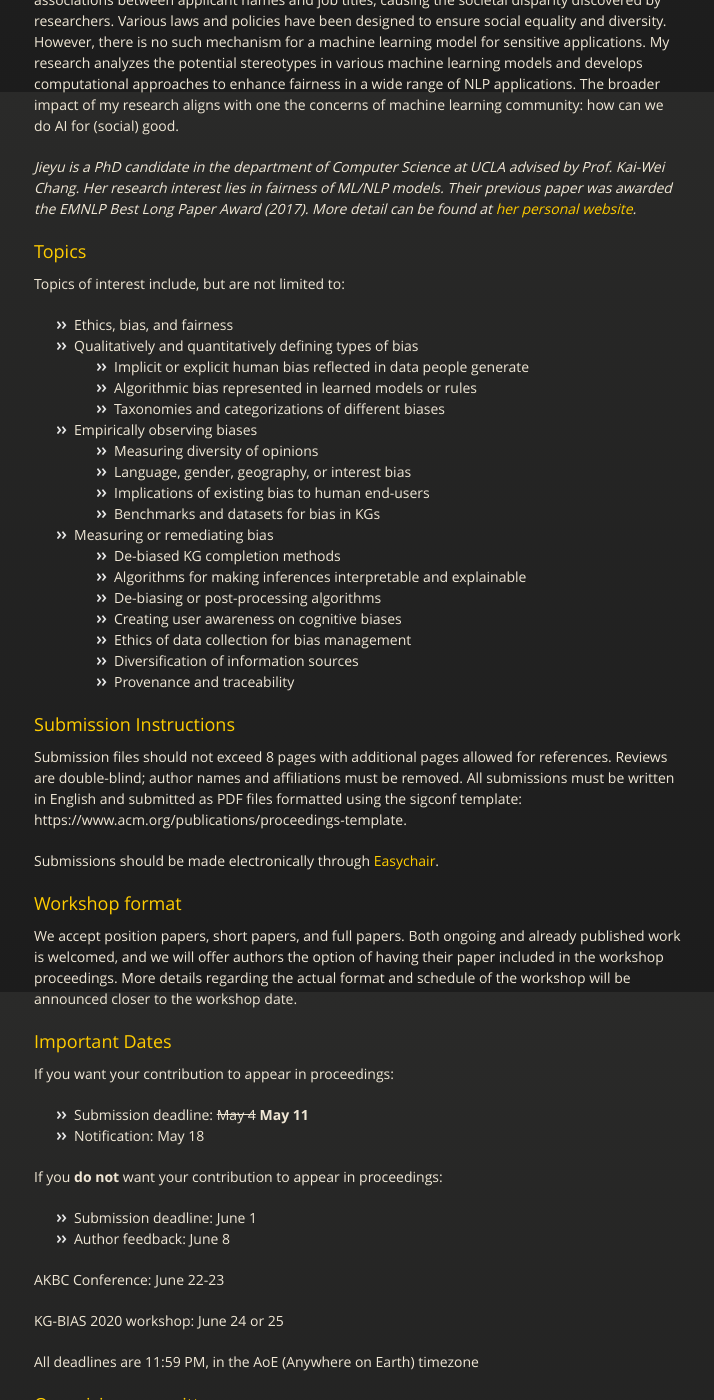
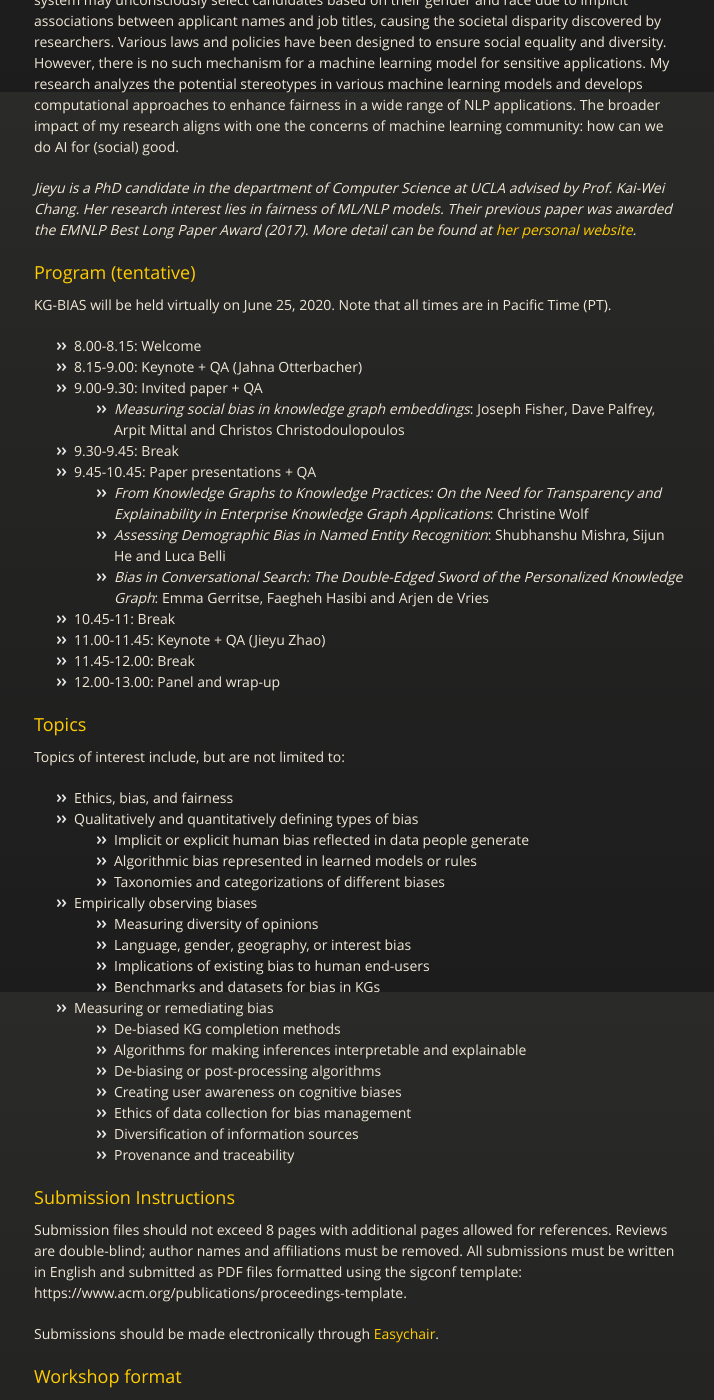
Before and after one commit to kg-bias/kg-bias.github.io, a Jekyll site: the page built from index.md, in a window 1280 px wide and 1400 px high, scrolled down 1708 px. Shown: the whole window, without its empty margins (281-995 px from the left). Built offline with Jekyll 4.4.1, drawn with Linux system fonts in a browser that asks for light colours; some of the changed text lies outside the part shown.

Commit message:
Add tentative program

```diff
--- a/index.md
+++ b/index.md
@@ -15,6 +15,7 @@ This workshop – to be held for the first time at AKBC 2020 – addresses the q
 - <a href="#keynote">Keynote speakers</a>
   - <a href="#jahna">Jahna Otterbacher, Open University of Cyprus</a>
   - <a href="#jieyu">Jieyu Zhao, University of California - Los Angeles</a>
+- <a href="#program">Program</a>
 - <a href="#topics">Topics</a>
 - <a href="#submission">Submission instructions</a>
 - <a href="#format">Workshop format</a>
@@ -59,6 +60,25 @@ Natural Language Processing (NLP) plays an important role in many applications,
 
 _Jieyu is a PhD candidate in the department of Computer Science at UCLA advised by Prof. Kai-Wei Chang. Her research interest lies in fairness of ML/NLP models. Their previous paper was awarded the EMNLP Best Long Paper Award (2017). More detail can be found at [her personal website](https://jyzhao.net/)._
 
+### <a id="program">Program (tentative)</a>
+
+KG-BIAS will be held virtually on June 25, 2020.
+Note that all times are in Pacific Time (PT).
+
+- 8.00-8.15:	Welcome
+- 8.15-9.00: Keynote + QA (Jahna Otterbacher)
+- 9.00-9.30: Invited paper + QA
+  - _Measuring social bias in knowledge graph embeddings_: Joseph Fisher, Dave Palfrey, Arpit Mittal and Christos Christodoulopoulos
+- 9.30-9.45: Break
+- 9.45-10.45: Paper presentations + QA
+  - _From Knowledge Graphs to Knowledge Practices: On the Need for Transparency and Explainability in Enterprise Knowledge Graph Applications_: Christine Wolf
+  - _Assessing Demographic Bias in Named Entity Recognition_: Shubhanshu Mishra, Sijun He and Luca Belli
+  - _Bias in Conversational Search: The Double-Edged Sword of the Personalized Knowledge Graph_: Emma Gerritse, Faegheh Hasibi and Arjen de Vries
+- 10.45-11: Break
+- 11.00-11.45: Keynote + QA (Jieyu Zhao)
+- 11.45-12.00: Break
+- 12.00-13.00: Panel and wrap-up
+
 ### <a id="topics">Topics</a>
 Topics of interest include, but are not limited to:
 * Ethics, bias, and fairness
@@ -98,9 +118,9 @@ If you **do not** want your contribution to appear in proceedings:
 * Submission deadline: June 1
 * Author feedback: June 8
 
-AKBC Conference: June 22-23
+AKBC Conference: June 22-24
 
-KG-BIAS 2020 workshop: June 24 or 25
+KG-BIAS 2020 workshop: June 25
 
 All deadlines are 11:59 PM, in the AoE (Anywhere on Earth) timezone
 
```
